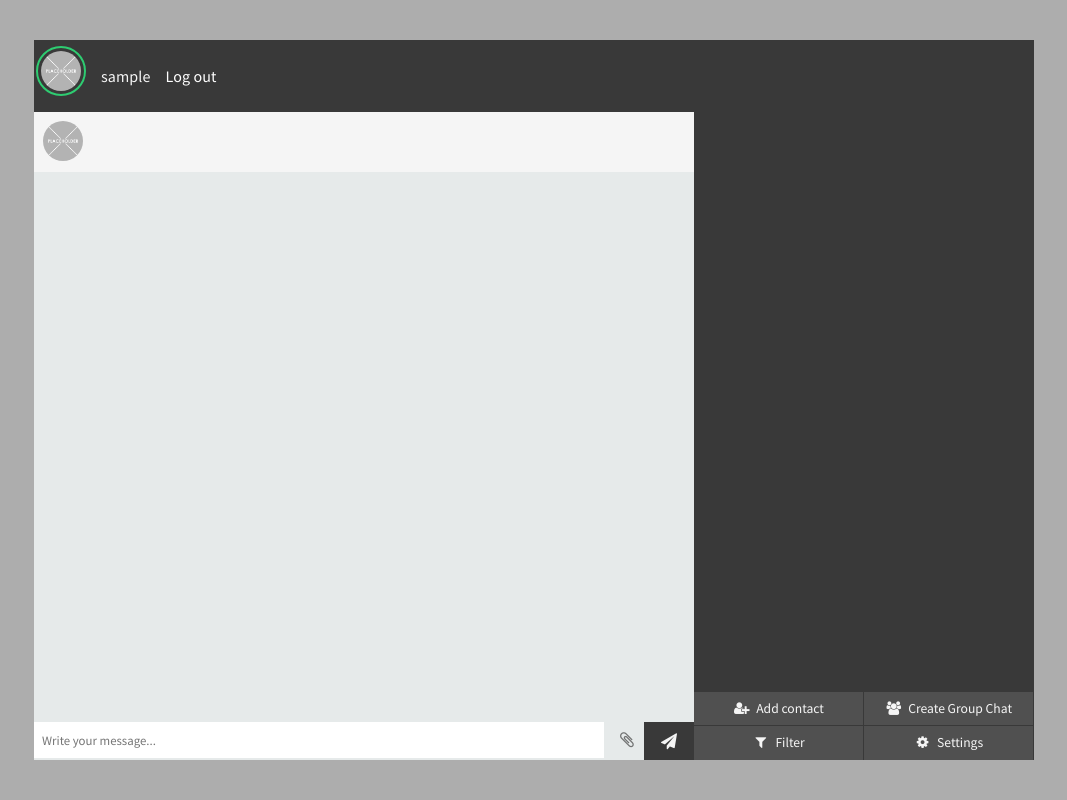
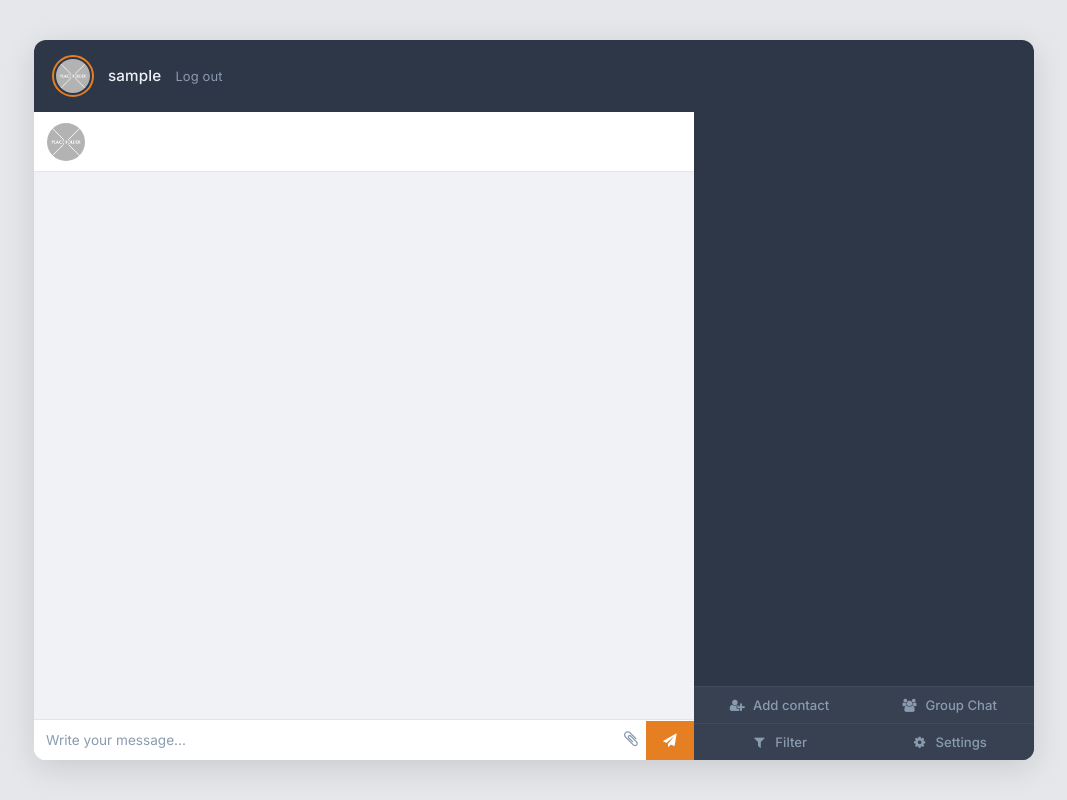
Before and after one commit to mhfarrell/final-year-project, a Flask app: page / in a window 1280 px wide. Shown: the whole page, without its empty margins (106-1173 px from the left). Run offline with Flask 3, Linux system fonts and the light colour scheme; the visitor is signed in with stand-in values (Sample User, id 1); data that the repository does not hold is empty; some libraries are stand-ins or nearby versions.

Commit message:
Restyle chat app - orange/grey theme, modern UI
- New CSS with CSS custom properties throughout
- Orange accent colour, light grey chat background
- Rounded corners, Inter font, cleaner spacing
- Modernised login, 404, and index templates
- Updated html-sanitizer to 2.6.0

```diff
--- a/code/app/__init__.py
+++ b/code/app/__init__.py
@@ -1,7 +1,6 @@
 from flask import Flask
 
 app = Flask(__name__)
-from app import database
 from app import routes
 
 if __name__ == "__main__":
--- a/code/app/static/style/style.css
+++ b/code/app/static/style/style.css
@@ -1,4 +1,25 @@
-@import url(https://fonts.googleapis.com/css?family=Roboto:300);
+@import url('https://fonts.googleapis.com/css2?family=Inter:wght@300;400;500;600;700&display=swap');
+
+:root {
+  --sidebar-bg: #2d3748;
+  --sidebar-hover: #3d4a5c;
+  --sidebar-active: #4a5568;
+  --topbar-bg: #2d3748;
+  --accent: #e67e22;
+  --accent-hover: #cf6d17;
+  --accent-light: rgba(230, 126, 34, 0.12);
+  --chat-bg: #f0f2f5;
+  --surface: #ffffff;
+  --text-light: #edf2f7;
+  --text-dark: #2d3748;
+  --text-muted: #8a9bb0;
+  --border: #e2e6ea;
+  --sent-bg: #e67e22;
+  --reply-bg: #ffffff;
+  --search-bg: #3d4a5c;
+  --bottom-bar-bg: #374151;
+  --input-bg: #f7f8fa;
+}
 
 *, *:before, *:after {
   box-sizing: border-box;
@@ -9,85 +30,108 @@ body {
   align-items: center;
   justify-content: center;
   min-height: 100vh;
-  background: #adadad;
-  font-family: "proxima-nova", "Source Sans Pro", sans-serif;
+  background: #e5e7eb;
+  font-family: 'Inter', 'Source Sans Pro', sans-serif;
   font-size: 1em;
-  letter-spacing: 0.1px;
-  color: #000000;
+  letter-spacing: 0.01em;
+  color: var(--text-dark);
   text-rendering: optimizeLegibility;
-  text-shadow: 1px 1px 1px rgba(0, 0, 0, 0.004);
+  -webkit-font-smoothing: antialiased;
+  margin: 0;
 }
-/*  Login Page */
+
+/* ─── Login Page ─── */
 #login-page {
   width: 400px;
   padding: 8% 0 0;
   margin: auto;
 }
+
 #login-form {
   position: relative;
   z-index: 1;
-  background: #393939;
+  background: var(--sidebar-bg);
   max-width: 400px;
   margin: 0 auto 100px;
   padding: 45px;
   text-align: center;
-  box-shadow: 0 0 20px 0 rgba(0, 0, 0, 0.2), 0 5px 5px 0 rgba(0, 0, 0, 0.24);
+  border-radius: 12px;
+  box-shadow: 0 10px 40px rgba(0, 0, 0, 0.15);
 }
+
 #login-form input {
   outline: 0;
-  background: #393939;
+  background: var(--surface);
   width: 100%;
   border: 0;
-  margin: 0 0 15px;
-  padding: 15px;
+  border-radius: 6px;
+  margin: 0 0 12px;
+  padding: 14px 16px;
   box-sizing: border-box;
   font-size: 14px;
+  font-family: 'Inter', sans-serif;
+  color: var(--text-dark);
+  transition: box-shadow 0.2s ease;
 }
+
+#login-form input:focus {
+  box-shadow: 0 0 0 2px var(--accent);
+}
+
+#login-form input::placeholder {
+  color: var(--text-muted);
+}
+
 #login-form button {
-  font-family: "Roboto", sans-serif;
+  font-family: 'Inter', sans-serif;
   text-transform: uppercase;
+  letter-spacing: 0.05em;
   outline: 0;
-  background: #616161;
+  background: var(--accent);
   width: 100%;
   border: 0;
-  padding: 15px;
-  color: #aaaaaa;
+  border-radius: 6px;
+  padding: 14px;
+  color: #ffffff;
   font-size: 14px;
-  transition: all 0.3s ease;
+  font-weight: 600;
+  transition: background 0.2s ease;
   cursor: pointer;
-  font-weight: bold;
 }
-#login-form .button:hover,#login-form .button:active,#login-form .button:focus {
-  background: #adadad;
+
+#login-form button:hover,
+#login-form button:active,
+#login-form button:focus {
+  background: var(--accent-hover);
 }
+
 #login-form .register-form {
   display: none;
 }
+
 #login-form div span {
-  font-weight: bold;
-  color: #aaaaaa
+  font-weight: 600;
+  color: var(--text-light);
+  font-size: 1.1em;
 }
-#login-form input {
-    background-color: #ffffff;
 
+#login-form .message {
+  margin: 18px 0 0;
+  color: var(--text-muted);
+  font-size: 13px;
 }
-#form-line {
-  position: absolute;
-  left: 0px;
-  width: 360px;
-  margin-top: 2px;
-  border-bottom: 2px solid white;
+
+#login-form .message a {
+  color: var(--accent);
+  text-decoration: none;
+  font-weight: 500;
 }
-#login-form .message {
-  margin: 15px 0 0;
-  color: #aaaaaa;
-  font-size: 12px;
+
+#login-form .message a:hover {
+  text-decoration: underline;
 }
-#login-form .message a {
-  color: #ffffff;
-  text-decoration: none;
-}
-/*Chat Page*/
+
+/* ─── Chat Page ─── */
 #frame {
   width: 95%;
   min-width: 360px;
@@ -95,336 +139,223 @@ body {
   height: 92vh;
   min-height: 300px;
   max-height: 720px;
-  background: #E6EAEA;
+  background: var(--chat-bg);
+  border-radius: 12px;
+  box-shadow: 0 8px 32px rgba(0, 0, 0, 0.12);
+  overflow: hidden;
 }
+
 @media screen and (max-width: 360px) {
   #frame {
     width: 100%;
     height: 100vh;
+    border-radius: 0;
   }
 }
+
+/* ─── Top Bar ─── */
 #frame #topbar {
   display: flex;
   align-items: center;
   width: 100%;
   height: 10%;
-  background: #393939;
-  color: #f5f5f5;
+  background: var(--topbar-bg);
+  color: var(--text-light);
   overflow: hidden;
   position: relative;
 }
+
 #frame #topbar #profile {
   width: 100%;
   margin: 5px auto;
   padding: 2px;
 }
+
 @media screen and (max-width: 735px) {
   #frame #topbar #profile {
     width: 95%;
     margin: 0 auto;
     padding: 5px 0 0 0;
-    background: #2c3e50;
   }
 }
-#frame #topbar #profile.expanded .wrap {
-  height: 210px;
-  line-height: initial;
-}
-#frame #topbar #profile.expanded .wrap p {
-  margin-top: 20px;
-}
-#frame #topbar #profile.expanded .wrap i.expand-button {
-  transform: scaleY(-1);
-}
+
 #frame #topbar #profile .wrap {
   height: 60px;
   line-height: 60px;
   overflow: hidden;
   transition: 0.3s height ease;
+  display: flex;
+  align-items: center;
+  padding: 0 16px;
 }
+
 @media screen and (max-width: 735px) {
   #frame #topbar #profile .wrap {
     height: 55px;
+    padding: 0 8px;
   }
 }
+
 #frame #topbar #profile .wrap img {
-  width: 50px;
+  width: 42px;
+  height: 42px;
   border-radius: 50%;
-  padding: 3px;
-  border: 2px solid #e74c3c;
-  height: auto;
-  float: left;
-  cursor: pointer;
-  transition: 0.3s border ease;
+  padding: 2px;
+  border: 2px solid var(--accent);
+  object-fit: cover;
+  flex-shrink: 0;
 }
+
 @media screen and (max-width: 735px) {
   #frame #topbar #profile .wrap img {
-    width: 40px;
+    width: 36px;
+    height: 36px;
     margin-left: 4px;
   }
 }
-#frame #topbar #profile .wrap img.online {
-  border: 2px solid #2ecc71;
+
+#frame #topbar #profile .wrap p {
+  margin-left: 14px;
+  font-weight: 500;
+  font-size: 0.95em;
 }
-#frame #topbar #profile .wrap img.away {
-  border: 2px solid #f1c40f;
+
+#frame #topbar #profile .wrap p a {
+  color: var(--text-muted);
+  text-decoration: none;
+  font-weight: 400;
+  font-size: 0.85em;
+  transition: color 0.2s ease;
 }
-#frame #topbar #profile .wrap img.busy {
-  border: 2px solid #e74c3c;
+
+#frame #topbar #profile .wrap p a:hover {
+  color: var(--accent);
 }
-#frame #topbar #profile .wrap img.offline {
-  border: 2px solid #95a5a6;
-}
-#frame #topbar #profile .wrap p {
-  float: left;
-  margin-left: 15px;
-}
+
 @media screen and (max-width: 735px) {
   #frame #topbar #profile .wrap p {
     display: none;
   }
 }
-#frame #topbar #profile .wrap i.expand-button {
-  float: right;
-  margin-top: 23px;
-  font-size: 0.8em;
-  cursor: pointer;
-  color: #95a5a6;
-}
-@media screen and (max-width: 735px) {
-  #frame #topbar #profile .wrap i.expand-button {
-    display: none;
-  }
-}
-#frame #topbar #profile .wrap #status-options {
-  position: absolute;
-  opacity: 0;
-  visibility: hidden;
-  width: 150px;
-  margin: 70px 0 0 0;
-  border-radius: 6px;
-  z-index: 99;
-  line-height: initial;
-  background: #435f7a;
-  transition: 0.3s all ease;
-}
-@media screen and (max-width: 735px) {
-  #frame #topbar #profile .wrap #status-options {
-    width: 58px;
-    margin-top: 57px;
-  }
-}
-#frame #topbar #profile .wrap #status-options.active {
-  opacity: 1;
-  visibility: visible;
-  margin: 75px 0 0 0;
-}
-@media screen and (max-width: 735px) {
-  #frame #topbar #profile .wrap #status-options.active {
-    margin-top: 62px;
-  }
-}
-#frame #topbar #profile .wrap #status-options:before {
-  content: '';
-  position: absolute;
-  width: 0;
-  height: 0;
-  border-left: 6px solid transparent;
-  border-right: 6px solid transparent;
-  border-bottom: 8px solid #435f7a;
-  margin: -8px 0 0 24px;
-}
-@media screen and (max-width: 735px) {
-  #frame #topbar #profile .wrap #status-options:before {
-    margin-left: 23px;
-  }
-}
-#frame #topbar #profile .wrap #status-options ul {
-  overflow: hidden;
-  border-radius: 6px;
-}
-#frame #topbar #profile .wrap #status-options ul li {
-  padding: 15px 0 30px 18px;
-  display: block;
-  cursor: pointer;
-}
-@media screen and (max-width: 735px) {
-  #frame #topbar #profile .wrap #status-options ul li {
-    padding: 15px 0 35px 22px;
-  }
-}
-#frame #topbar #profile .wrap #status-options ul li:hover {
-  background: #496886;
-}
-#frame #topbar #profile .wrap #status-options ul li span.status-circle {
-  position: absolute;
-  width: 10px;
-  height: 10px;
-  border-radius: 50%;
-  margin: 5px 0 0 0;
-}
-@media screen and (max-width: 735px) {
-  #frame #topbar #profile .wrap #status-options ul li span.status-circle {
-    width: 14px;
-    height: 14px;
-  }
-}
-#frame #topbar #profile .wrap #status-options ul li span.status-circle:before {
-  content: '';
-  position: absolute;
-  width: 14px;
-  height: 14px;
-  margin: -3px 0 0 -3px;
-  background: transparent;
-  border-radius: 50%;
-  z-index: 0;
-}
-@media screen and (max-width: 735px) {
-  #frame #topbar #profile .wrap #status-options ul li span.status-circle:before {
-    height: 18px;
-    width: 18px;
-  }
-}
-#frame #topbar #profile .wrap #status-options ul li p {
-  padding-left: 12px;
-}
-@media screen and (max-width: 735px) {
-  #frame #topbar #profile .wrap #status-options ul li p {
-    display: none;
-  }
-}
-#frame #topbar #profile .wrap #status-options ul li#status-online span.status-circle {
-  background: #2ecc71;
-}
-#frame #topbar #profile .wrap #status-options ul li#status-online.active span.status-circle:before {
-  border: 1px solid #2ecc71;
-}
-#frame #topbar #profile .wrap #status-options ul li#status-away span.status-circle {
-  background: #f1c40f;
-}
-#frame #topbar #profile .wrap #status-options ul li#status-away.active span.status-circle:before {
-  border: 1px solid #f1c40f;
-}
-#frame #topbar #profile .wrap #status-options ul li#status-busy span.status-circle {
-  background: #e74c3c;
-}
-#frame #topbar #profile .wrap #status-options ul li#status-busy.active span.status-circle:before {
-  border: 1px solid #e74c3c;
-}
-#frame #topbar #profile .wrap #status-options ul li#status-offline span.status-circle {
-  background: #95a5a6;
-}
-#frame #topbar #profile .wrap #status-options ul li#status-offline.active span.status-circle:before {
-  border: 1px solid #95a5a6;
-}
-#frame #topbar #profile .wrap #expanded {
-  padding: 100px 0 0 0;
-  display: block;
-  line-height: initial !important;
-}
-#frame #topbar #profile .wrap #expanded label {
-  float: left;
-  clear: both;
-  margin: 0 8px 5px 0;
-  padding: 5px 0;
-}
+
+/* ─── Sidebar ─── */
 #frame #sidebar {
   float: right;
   min-width: 280px;
   max-width: 340px;
   width: 40%;
   height: 90%;
-  background: #393939;
-  color: #f5f5f5;
+  background: var(--sidebar-bg);
+  color: var(--text-light);
   overflow: hidden;
   position: relative;
 }
+
 @media screen and (max-width: 735px) {
   #frame #sidebar {
     width: 58px;
     min-width: 58px;
   }
 }
-#frame #sidebar.expanded {
-  height: calc(100% - 334px);
+
+/* ─── Search ─── */
+#frame #sidebar .search {
+  border-bottom: 1px solid rgba(255, 255, 255, 0.08);
+  font-weight: 400;
+  padding: 12px;
 }
 
-
-#frame #sidebar .search {
-	border-top: 1px solid #505050;
-	border-bottom: 1px solid #505050;
-	font-weight: 300;
-}
 @media screen and (max-width: 735px) {
   #frame #sidebar .search {
     display: none;
   }
 }
-#frame #sidebar .search ::placeholder{
-  color: #808080;
+
+#frame #sidebar .search ::placeholder {
+  color: var(--text-muted);
 }
+
 #frame #sidebar .search label {
   position: absolute;
-  margin: 10px 0 0 20px;
+  margin: 10px 0 0 10px;
+  color: var(--text-muted);
 }
+
 #frame #sidebar .search input {
-  font-family: "proxima-nova",  "Source Sans Pro", sans-serif;
-  padding: 10px 0 10px 46px;
-  width: calc(100% - 25px);
+  font-family: 'Inter', sans-serif;
+  padding: 10px 10px 10px 36px;
+  width: 100%;
   border: none;
-  background: #505050;
-  color: #000000;
+  border-radius: 8px;
+  background: var(--search-bg);
+  color: var(--text-light);
+  font-size: 0.85em;
+  transition: background 0.2s ease;
 }
+
 #frame #sidebar .search input:focus {
   outline: none;
-  background: #606060;
+  background: var(--sidebar-active);
 }
 
-
-
-#frame #sidebar .contacts, .contactResults {
-  height: calc(100% - 177px);
-  overflow-y: scroll;
+/* ─── Contacts ─── */
+#frame #sidebar .contacts,
+.contactResults {
+  height: calc(100% - 130px);
+  overflow-y: auto;
   overflow-x: hidden;
 }
+
 @media screen and (max-width: 735px) {
-  #frame #sidebar .contacts, .contactResults {
-    height: calc(100% - 149px);
-    overflow-y: scroll;
+  #frame #sidebar .contacts,
+  .contactResults {
+    height: calc(100% - 100px);
+    overflow-y: auto;
     overflow-x: hidden;
   }
 }
-#frame #sidebar .contacts ul li.contact, .contactResults ul li.contactResult {
+
+#frame #sidebar .contacts ul li.contact,
+.contactResults ul li.contactResult {
   position: relative;
-  padding: 10px 0 15px 0;
+  padding: 12px 0;
   font-size: 0.9em;
   cursor: pointer;
+  transition: background 0.15s ease;
+  border-left: 3px solid transparent;
 }
+
 @media screen and (max-width: 735px) {
-  #frame #sidebar .contacts ul li.contact, .contactResults ul li.contactResult {
+  #frame #sidebar .contacts ul li.contact,
+  .contactResults ul li.contactResult {
     padding: 6px 0 46px 8px;
   }
 }
-#frame #sidebar .contacts ul li.contact:hover, .contactResults ul li.contactResult:hover {
-  background: #606060;
+
+#frame #sidebar .contacts ul li.contact:hover,
+.contactResults ul li.contactResult:hover {
+  background: var(--sidebar-hover);
 }
+
 #frame #sidebar .contacts ul li.contact.active {
-  background: #606060;
-  border-right: 5px solid #808080;
+  background: var(--sidebar-active);
+  border-left: 3px solid var(--accent);
 }
-#frame #sidebar .contacts ul li.contact.active span.contact-status {
-  border: 2px solid #2ecc71 !important;
-}
-#frame #sidebar .contacts ul li.contact .wrap, .contactResults ul li.contactResult .wrap {
+
+#frame #sidebar .contacts ul li.contact .wrap,
+.contactResults ul li.contactResult .wrap {
   width: 88%;
   margin: 0 auto;
   position: relative;
 }
+
 @media screen and (max-width: 735px) {
-  #frame #sidebar .contacts ul li.contact .wrap, .contactResults ul li.contactResult .wrap {
+  #frame #sidebar .contacts ul li.contact .wrap,
+  .contactResults ul li.contactResult .wrap {
     width: 100%;
   }
 }
+
 #frame #sidebar .contacts ul li.contact .wrap span {
   position: absolute;
   left: 0;
@@ -485,220 +430,306 @@ body {
   border: none;
   padding: 0 2px 0 0;
   margin: 0 0 0 1px;
-  opacity: .5;
+  opacity: 0.6;
 }
 
-
-
+/* ─── Bottom Bar ─── */
 #frame #sidebar #bottom-bar {
   position: absolute;
   width: 100%;
   bottom: 0;
+  display: flex;
+  flex-wrap: wrap;
 }
+
 #frame #sidebar #bottom-bar button {
-  float: left;
+  flex: 1 1 50%;
   border: none;
-  width: 50%;
   padding: 10px 0;
-  background: #505050;
-  color: #f5f5f5;
+  background: var(--bottom-bar-bg);
+  color: var(--text-muted);
   cursor: pointer;
-  font-size: 0.85em;
-  font-family: "proxima-nova",  "Source Sans Pro", sans-serif;
-  border-right: 1px solid #393939;
-  border-top: 1px solid #393939;
+  font-size: 0.82em;
+  font-family: 'Inter', sans-serif;
+  font-weight: 500;
+  border-top: 1px solid rgba(255, 255, 255, 0.06);
+  transition: all 0.15s ease;
 }
+
 @media screen and (max-width: 735px) {
   #frame #sidebar #bottom-bar button {
-    float: none;
-    width: 100%;
+    flex: 1 1 100%;
     padding: 15px 0;
   }
 }
+
 #frame #sidebar #bottom-bar button:hover {
-  background: #606060;
+  background: var(--sidebar-hover);
+  color: var(--text-light);
 }
+
 #frame #sidebar #bottom-bar button i {
-  margin-right: 3px;
+  margin-right: 4px;
   font-size: 1em;
 }
+
 @media screen and (max-width: 735px) {
   #frame #sidebar #bottom-bar button i {
     font-size: 1.3em;
   }
-}
-@media screen and (max-width: 735px) {
   #frame #sidebar #bottom-bar button span {
     display: none;
   }
 }
+
+/* ─── Chat Window ─── */
 #frame .chatWindow {
   float: right;
   width: 60%;
   height: 90%;
   overflow: hidden;
   position: relative;
+  background: var(--chat-bg);
 }
+
 @media screen and (max-width: 735px) {
   #frame .chatWindow {
     width: calc(100% - 58px);
     min-width: 300px !important;
   }
 }
+
 @media screen and (min-width: 900px) {
   #frame .chatWindow {
     width: calc(100% - 340px);
   }
 }
+
+/* ─── Contact Profile Header ─── */
 #frame .chatWindow .contact-profile {
   width: 100%;
   height: 60px;
   line-height: 60px;
-  background: #f5f5f5;
+  background: var(--surface);
+  border-bottom: 1px solid var(--border);
+  padding: 0 4px;
 }
+
 #frame .chatWindow .contact-profile img {
-  width: 40px;
+  width: 38px;
+  height: 38px;
   border-radius: 50%;
   float: left;
-  margin: 9px 12px 0 9px;
+  margin: 11px 12px 0 9px;
+  object-fit: cover;
 }
+
 #frame .chatWindow .contact-profile p {
   float: left;
+  font-weight: 600;
+  font-size: 0.95em;
+  color: var(--text-dark);
 }
-#frame .chatWindow .contact-profile .social-media {
-  float: right;
-}
-#frame .chatWindow .contact-profile .social-media i {
-  margin-left: 14px;
-  cursor: pointer;
-}
-#frame .chatWindow .contact-profile .social-media i:nth-last-child(1) {
-  margin-right: 20px;
-}
-#frame .chatWindow .contact-profile .social-media i:hover {
-  color: #435f7a;
-}
+
+/* ─── Messages ─── */
 #frame .chatWindow .messages {
   height: auto;
   min-height: calc(100% - 93px);
   max-height: calc(100% - 93px);
-  overflow-y: scroll;
+  overflow-y: auto;
   overflow-x: hidden;
+  padding: 8px 0;
 }
+
 @media screen and (max-width: 735px) {
   #frame .chatWindow .messages {
     max-height: calc(100% - 105px);
   }
 }
+
 #frame .chatWindow .messages ul li {
   display: inline-block;
   clear: both;
   float: left;
-  margin: 15px 15px 5px 15px;
-  width: calc(100% - 25px);
+  margin: 8px 15px 4px 15px;
+  width: calc(100% - 30px);
   font-size: 0.9em;
 }
+
 #frame .chatWindow .messages ul li:nth-last-child(1) {
   margin-bottom: 20px;
 }
+
 #frame .chatWindow .messages ul li.sent img {
   margin: 6px 8px 0 0;
 }
+
 #frame .chatWindow .messages ul li.sent p {
-  background: #505050;
-  color: #f5f5f5;
+  background: var(--sent-bg);
+  color: #ffffff;
 }
+
 #frame .chatWindow .messages ul li.replies img {
   float: right;
   margin: 6px 0 0 8px;
 }
+
 #frame .chatWindow .messages ul li.replies p {
-  background: #f5f5f5;
+  background: var(--reply-bg);
+  color: var(--text-dark);
   float: right;
+  border: 1px solid var(--border);
 }
+
 #frame .chatWindow .messages ul li img {
-  width: 22px;
+  width: 24px;
+  height: 24px;
   border-radius: 50%;
   float: left;
+  object-fit: cover;
 }
+
 #frame .chatWindow .messages ul li p {
   display: inline-block;
-  padding: 10px 15px;
-  border-radius: 20px;
+  padding: 10px 16px;
+  border-radius: 18px;
   max-width: 205px;
-  line-height: 130%;
+  line-height: 140%;
+  font-size: 0.9em;
 }
+
 @media screen and (min-width: 735px) {
   #frame .chatWindow .messages ul li p {
     max-width: 300px;
   }
 }
+
+/* ─── Message Input ─── */
 #frame .chatWindow .message-input {
   position: absolute;
   bottom: 0;
   width: 100%;
   z-index: 99;
+  background: var(--surface);
+  border-top: 1px solid var(--border);
 }
+
 #frame .chatWindow .message-input .wrap {
   position: relative;
+  display: flex;
+  align-items: center;
 }
+
 #frame .chatWindow .message-input .wrap input {
-  font-family: "proxima-nova",  "Source Sans Pro", sans-serif;
-  float: left;
+  font-family: 'Inter', sans-serif;
+  flex: 1;
   border: none;
-  width: calc(100% - 90px);
-  padding: 10px 32px 10px 8px;
-  font-size: 0.8em;
-  color: #393939;
+  padding: 12px 32px 12px 12px;
+  font-size: 0.85em;
+  color: var(--text-dark);
+  background: var(--surface);
 }
+
 @media screen and (max-width: 735px) {
   #frame .chatWindow .message-input .wrap input {
-    padding: 15px 32px 16px 8px;
+    padding: 16px 32px 16px 12px;
   }
 }
+
 #frame .chatWindow .message-input .wrap input:focus {
   outline: none;
 }
+
+#frame .chatWindow .message-input .wrap input::placeholder {
+  color: var(--text-muted);
+}
+
 #frame .chatWindow .message-input .wrap .attachment {
   position: absolute;
-  right: 60px;
+  right: 56px;
   z-index: 4;
-  margin-top: 10px;
   font-size: 1.1em;
-  color: #404040;
-  opacity: .7;
+  color: var(--text-muted);
   cursor: pointer;
+  transition: color 0.2s ease;
 }
+
 @media screen and (max-width: 735px) {
   #frame .chatWindow .message-input .wrap .attachment {
-    margin-top: 17px;
-    right: 65px;
+    right: 60px;
   }
 }
+
 #frame .chatWindow .message-input .wrap .attachment:hover {
-  opacity: 1;
+  color: var(--accent);
 }
+
 #frame .chatWindow .message-input .wrap button {
-  float: right;
   border: none;
-  width: 50px;
-  padding: 11px 0;
+  width: 48px;
+  height: 100%;
+  padding: 12px 0;
   cursor: pointer;
-  background: #393939;
-  color: #f5f5f5;
+  background: var(--accent);
+  color: #ffffff;
+  flex-shrink: 0;
+  transition: background 0.2s ease;
 }
+
 @media screen and (max-width: 735px) {
   #frame .chatWindow .message-input .wrap button {
     padding: 16px 0;
   }
 }
+
 #frame .chatWindow .message-input .wrap button:hover {
-  background: #454545;
+  background: var(--accent-hover);
 }
+
 #frame .chatWindow .message-input .wrap button:focus {
   outline: none;
 }
-/*Contact Toggle*/
+
+/* ─── Contact Toggle ─── */
 #contactTog .contactForm {
   display: none;
 }
+
+/* ─── 404 Page ─── */
+.not-found-error {
+  color: var(--text-light);
+  padding: 40px;
+}
+
+.not-found-error h1 {
+  font-weight: 700;
+  margin: 16px 0;
+  font-size: 2em;
+}
+
+.not-found-error p {
+  margin: 8px 0;
+  font-size: 1.1em;
+}
+
+.not-found-error i {
+  color: var(--accent);
+}
+
+/* ─── Scrollbar ─── */
+::-webkit-scrollbar {
+  width: 6px;
+}
+
+::-webkit-scrollbar-track {
+  background: transparent;
+}
+
+::-webkit-scrollbar-thumb {
+  background: rgba(0, 0, 0, 0.15);
+  border-radius: 3px;
+}
+
+::-webkit-scrollbar-thumb:hover {
+  background: rgba(0, 0, 0, 0.25);
+}
--- a/code/app/templates/index.html
+++ b/code/app/templates/index.html
@@ -1,10 +1,9 @@
 <!DOCTYPE html>
-<html lang="en" >
+<html lang="en">
 	<head>
 		<meta charset="UTF-8">
-		<title>webChat</title>
-		<link href="https://stackpath.bootstrapcdn.com/bootstrap/3.4.1/css/bootstrap.min.css" rel="stylesheet">
-		<link href='https://fonts.googleapis.com/css?family=Source+Sans+Pro:400,600,700,300' rel='stylesheet' type='text/css'>
+		<meta name="viewport" content="width=device-width, initial-scale=1.0">
+		<title>FlaskChat</title>
 		<link rel="stylesheet" href="https://cdnjs.cloudflare.com/ajax/libs/meyer-reset/2.0/reset.min.css">
 		<link rel='stylesheet' href='https://cdnjs.cloudflare.com/ajax/libs/font-awesome/4.7.0/css/font-awesome.min.css'>
 		<link rel="stylesheet" href="{{ url_for('static', filename='style/style.css') }}">
@@ -16,7 +15,7 @@
 					<div class="wrap">
 						<img id="profile-img" src="{{ url_for('static', filename='images/placeholder.png') }}" class="online" alt="" />
 						<p id="yourUsername">{{ current_user }}</p>
-						<p><a href="/logout" style="color:white;">Log out</a></p>
+						<p><a href="/logout">Log out</a></p>
 					</div>
 				</div>
 			</div>
@@ -25,7 +24,7 @@
 			<form id="contactSearch" class="sideMenu" style="display: none;">
 				<div class="search">
 					<label for=""><i class="fa fa-search" aria-hidden="true"></i></label>
-					<input type="text" id="contSearch" placeholder="Search For contacts..." />
+					<input type="text" id="contSearch" placeholder="Search for contacts..." />
 				</div>
 				<div class="contactResults">
 					<ul>
@@ -57,7 +56,7 @@
 			</form>
 				<div id="bottom-bar">
 					<button id="addcontact" type="button"><i class="fa fa-user-plus fa-fw" aria-hidden="true"></i> <span>Add contact</span></button>
-					<button id="groupchat" type="button"><i class="fa fa-users fa-fw" aria-hidden="true"></i> <span>Create Group Chat</span></button>
+					<button id="groupchat" type="button"><i class="fa fa-users fa-fw" aria-hidden="true"></i> <span>Group Chat</span></button>
 					<button id="filtercontact" type="button"><i class="fa fa-filter fa-fw" aria-hidden="true"></i> <span>Filter</span></button>
 					<button id="settings" type="button"><i class="fa fa-cog fa-fw" aria-hidden="true"></i> <span>Settings</span></button>
 				</div>
@@ -70,7 +69,6 @@
 				</div>
 				<div class="messages">
 					<ul id="chatMsg">
-					<!-- pull from chat db -->
 						<li class="sent">
 						</li>
 						<li class="replies">
@@ -91,6 +89,6 @@
 		</div>
 		<script src='https://cdnjs.cloudflare.com/ajax/libs/jquery/3.7.1/jquery.min.js'></script>
 		<script type="text/javascript" src="https://cdn.socket.io/4.7.5/socket.io.min.js"></script>
-		<script  src="{{ url_for('static', filename='js/index.js') }}"></script>
+		<script src="{{ url_for('static', filename='js/index.js') }}"></script>
 	</body>
 </html>
--- a/requirements.txt
+++ b/requirements.txt
@@ -7,5 +7,5 @@ pymongo==4.11.3
 python-engineio==4.11.2
 python-socketio==5.12.1
 requests==2.32.3
-html-sanitizer==2.5.1
+html-sanitizer==2.6.0
 eventlet==0.37.0
```
Also changed, not shown: other parts of code/app/static/style/style.css (+23 -9 lines), code/app/templates/404.htm (+7 -7 lines), code/app/templates/login.html (+9 -10 lines).
